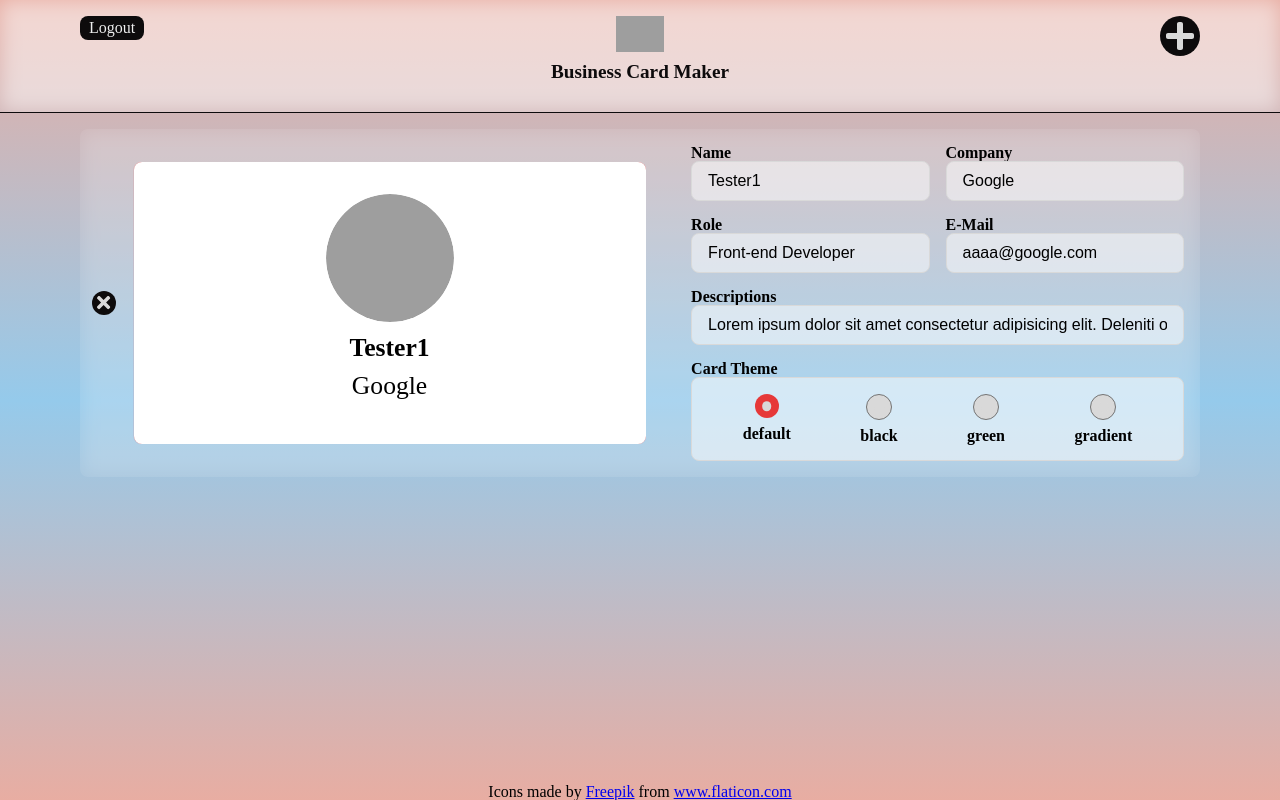
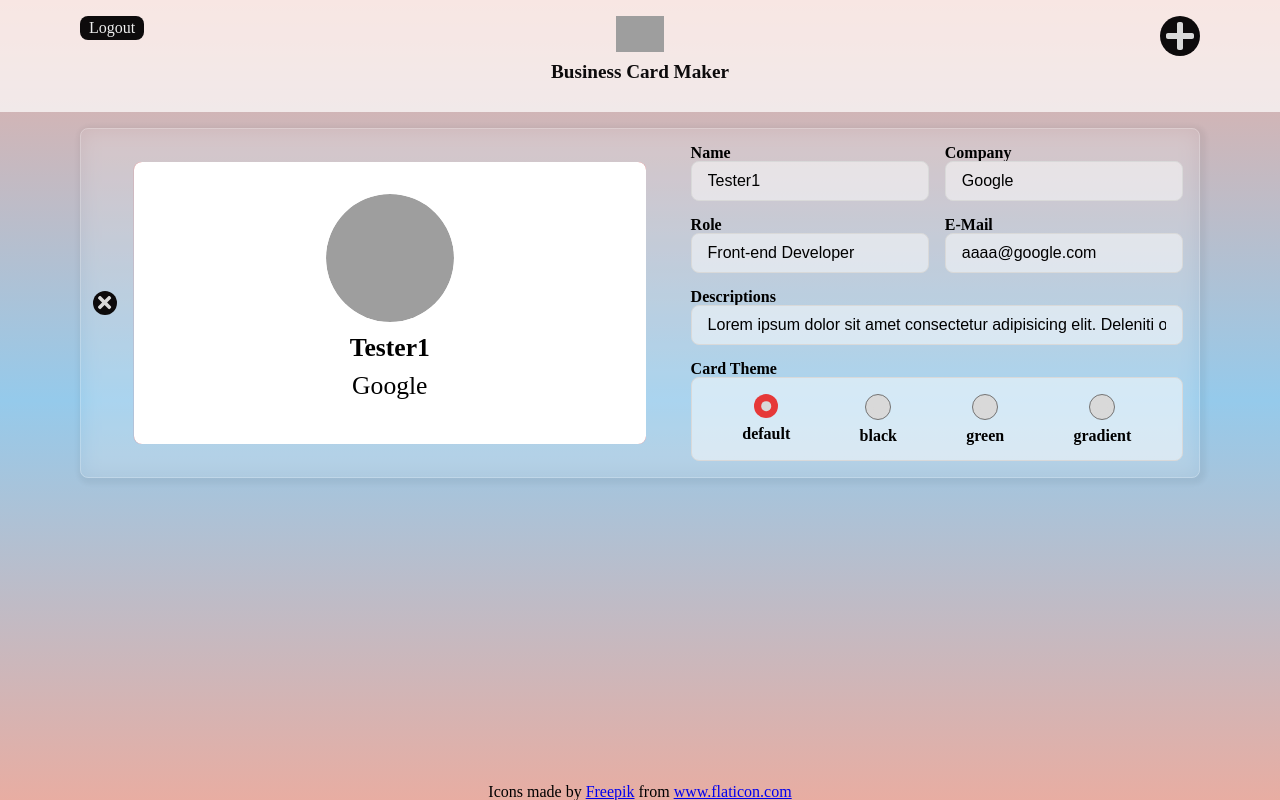
Before and after one commit to AhyeongLee/business-card-maker, a React (Create React App) app: page / in a window 1280 px wide. Built offline with nearby package versions, Linux system fonts and the light colour scheme; no server answers; sample sign-in values are in the browser's storage; grey boxes are pictures that could not be loaded.

Commit message:
glass, header design

```diff
--- a/src/components/card_maker/card_maker.module.css
+++ b/src/components/card_maker/card_maker.module.css
@@ -9,6 +9,8 @@
   flex-direction: column;
   align-items: center;
   background: inherit;
+  border: 1px solid rgba(255, 255, 255, 0.3);
+  box-shadow: 2px 2px 5px 4px rgba(0, 0, 0, 0.05);
   overflow: hidden;
 }
 .container:before {
--- a/src/components/header/header.module.css
+++ b/src/components/header/header.module.css
@@ -5,24 +5,13 @@
   flex: 0 0 80px;
   position: relative;
   padding: var(--screen-padding);
-  border-bottom: 1px solid var(--color-black);
+  /* border-bottom: 1px solid var(--color-black); */
   display: flex;
   flex-direction: column;
   align-items: center;
   background: inherit;
   overflow: hidden;
-}
-.container:before {
-  content: "";
-  width: 100%;
-  height: 100%;
-  top: 0;
-  left: 0;
-  background: inherit;
-  position: absolute;
-  /* Blur effect */
-  box-shadow: inset 0 0 0 200px rgba(255, 255, 255, 0.5);
-  filter: blur(10px);
+  background-color: rgba(255, 255, 255, 0.7);
 }
 .contents {
   position: relative;
--- a/src/components/login/login.module.css
+++ b/src/components/login/login.module.css
@@ -15,11 +15,10 @@
   height: 15em;
   box-sizing: border-box;
   border-radius: var(--edit_form-border-radius);
-  /* display: flex;
-  flex-direction: column;
-  align-items: center; */
   background: inherit;
   overflow: hidden;
+  border: 1px solid rgba(255, 255, 255, 0.3);
+  box-shadow: 2px 2px 5px 4px rgba(0, 0, 0, 0.05);
 }
 .glass:before {
   content: "";
@@ -91,6 +90,7 @@
   justify-content: center;
   align-items: center;
   cursor: pointer;
+  overflow: hidden;
 }
 .btn_container:after {
   position: absolute;
@@ -103,13 +103,13 @@
   justify-content: center;
   align-items: center;
   border-radius: 3em;
-  transform: rotateX(270deg);
+  transform: translateX(-100%);
   transform-origin: top;
-  transition: transform 0.3s ease;
+  transition: transform 0.5s ease-out;
 }
 
 .btn_container:hover:after {
-  transform: rotateX(0deg);
+  transform: translateX(0);
 }
 /* google, github icon */
 .btn_container > svg {
```
